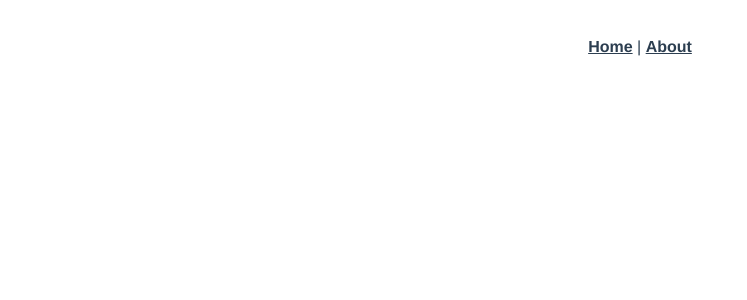
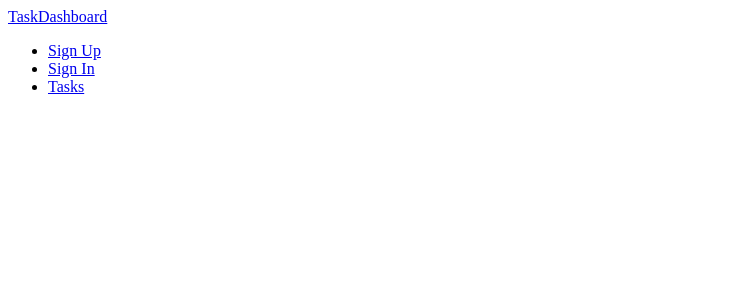
Before and after one commit to SebastianPfliegel/task_dashboard, a Vue app in the folder app/: page /tasks in a window 1280 px wide. Shown: the top 300 px of the page, without its empty margins (0-747 px from the left). Built offline with nearby package versions, Linux system fonts and the light colour scheme.

Commit message:
Base app

```diff
--- a/app/src/App.vue
+++ b/app/src/App.vue
@@ -1,31 +1,21 @@
 <template>
   <div id="app">
-    <div id="nav">
-      <router-link to="/">Home</router-link> |
-      <router-link to="/about">About</router-link>
-    </div>
+    <app-header></app-header>
     <router-view/>
   </div>
 </template>
 
+<script>
+import Header from '@/components/Header.vue';
+
+export default {
+  name: 'app',
+  components: {
+    'app-header': Header
+  }
+}
+</script>
+
 <style>
-#app {
-  font-family: 'Avenir', Helvetica, Arial, sans-serif;
-  -webkit-font-smoothing: antialiased;
-  -moz-osx-font-smoothing: grayscale;
-  text-align: center;
-  color: #2c3e50;
-}
-#nav {
-  padding: 30px;
-}
 
-#nav a {
-  font-weight: bold;
-  color: #2c3e50;
-}
-
-#nav a.router-link-exact-active {
-  color: #42b983;
-}
 </style>
--- /dev/null
+++ b/app/src/components/Header.vue
@@ -0,0 +1,24 @@
+<template>
+    <header>
+        <div>
+            <router-link to="/">TaskDashboard</router-link>
+        </div>
+        <nav>
+            <ul>
+                <li>
+                    <router-link to="/signup">Sign Up</router-link>
+                </li>
+                <li>
+                    <router-link to="/signin">Sign In</router-link>
+                </li>
+                <li>
+                    <router-link to="/tasks">Tasks</router-link>
+                </li>
+            </ul>
+        </nav>
+    </header>
+</template>
+
+<style scoped>
+
+</style>
--- a/app/src/components/HelloWorld.vue
+++ /dev/null
@@ -1,58 +0,0 @@
-<template>
-  <div class="hello">
-    <h1>{{ msg }}</h1>
-    <p>
-      For a guide and recipes on how to configure / customize this project,<br>
-      check out the
-      <a href="https://cli.vuejs.org" target="_blank" rel="noopener">vue-cli documentation</a>.
-    </p>
-    <h3>Installed CLI Plugins</h3>
-    <ul>
-      <li><a href="https://github.com/vuejs/vue-cli/tree/dev/packages/%40vue/cli-plugin-babel" target="_blank" rel="noopener">babel</a></li>
-      <li><a href="https://github.com/vuejs/vue-cli/tree/dev/packages/%40vue/cli-plugin-eslint" target="_blank" rel="noopener">eslint</a></li>
-    </ul>
-    <h3>Essential Links</h3>
-    <ul>
-      <li><a href="https://vuejs.org" target="_blank" rel="noopener">Core Docs</a></li>
-      <li><a href="https://forum.vuejs.org" target="_blank" rel="noopener">Forum</a></li>
-      <li><a href="https://chat.vuejs.org" target="_blank" rel="noopener">Community Chat</a></li>
-      <li><a href="https://twitter.com/vuejs" target="_blank" rel="noopener">Twitter</a></li>
-      <li><a href="https://news.vuejs.org" target="_blank" rel="noopener">News</a></li>
-    </ul>
-    <h3>Ecosystem</h3>
-    <ul>
-      <li><a href="https://router.vuejs.org" target="_blank" rel="noopener">vue-router</a></li>
-      <li><a href="https://vuex.vuejs.org" target="_blank" rel="noopener">vuex</a></li>
-      <li><a href="https://github.com/vuejs/vue-devtools#vue-devtools" target="_blank" rel="noopener">vue-devtools</a></li>
-      <li><a href="https://vue-loader.vuejs.org" target="_blank" rel="noopener">vue-loader</a></li>
-      <li><a href="https://github.com/vuejs/awesome-vue" target="_blank" rel="noopener">awesome-vue</a></li>
-    </ul>
-  </div>
-</template>
-
-<script>
-export default {
-  name: 'HelloWorld',
-  props: {
-    msg: String
-  }
-}
-</script>
-
-<!-- Add "scoped" attribute to limit CSS to this component only -->
-<style scoped>
-h3 {
-  margin: 40px 0 0;
-}
-ul {
-  list-style-type: none;
-  padding: 0;
-}
-li {
-  display: inline-block;
-  margin: 0 10px;
-}
-a {
-  color: #42b983;
-}
-</style>
--- a/app/src/router.js
+++ b/app/src/router.js
@@ -14,12 +14,19 @@ export default new Router({
       component: Home
     },
     {
-      path: '/about',
-      name: 'about',
-      // route level code-splitting
-      // this generates a separate chunk (about.[hash].js) for this route
-      // which is lazy-loaded when the route is visited.
-      component: () => import(/* webpackChunkName: "about" */ './views/About.vue')
+      path: '/signup',
+      name: 'signup',
+      component: () => import(/* webpackChunkName: "signup" */ './views/SignUp.vue')
+    },
+    {
+      path: '/signin',
+      name: 'signin',
+      component: () => import(/* webpackChunkName: "signin" */ './views/SignIn.vue')
+    },
+    {
+      path: '/tasks',
+      name: 'tasks',
+      component: () => import(/* webpackChunkName: "tasks" */ './views/Tasks.vue')
     }
   ]
 })
--- a/app/src/views/About.vue
+++ /dev/null
@@ -1,5 +0,0 @@
-<template>
-  <div class="about">
-    <h1>This is an about page</h1>
-  </div>
-</template>
--- a/app/src/views/Home.vue
+++ b/app/src/views/Home.vue
@@ -1,18 +1,15 @@
 <template>
   <div class="home">
-    <img alt="Vue logo" src="../assets/logo.png">
-    <HelloWorld msg="Welcome to Your Vue.js App"/>
+    <div>
+      <router-link to="/signup">Sign Up</router-link>
+      <router-link to="/signin">Sign In</router-link>
+    </div>
   </div>
 </template>
 
 <script>
 // @ is an alias to /src
-import HelloWorld from '@/components/HelloWorld.vue'
-
 export default {
-  name: 'home',
-  components: {
-    HelloWorld
-  }
+  name: 'home'
 }
 </script>
```
Also changed, not shown: app/src/views/SignIn.vue (added), app/src/views/SignUp.vue (added), app/src/views/Tasks.vue (added), 2 other files (tests, documents, lock files or other folders).
